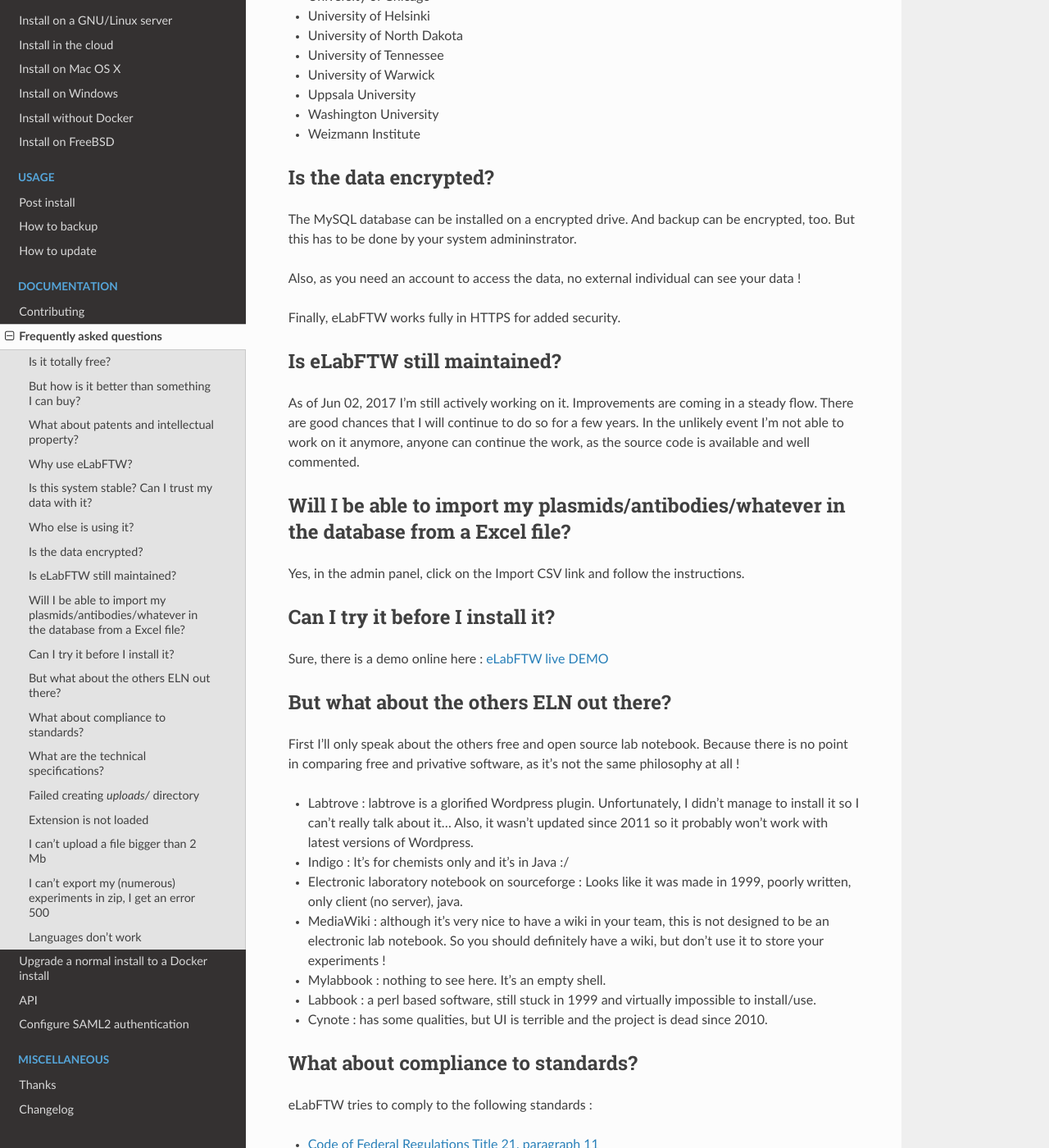
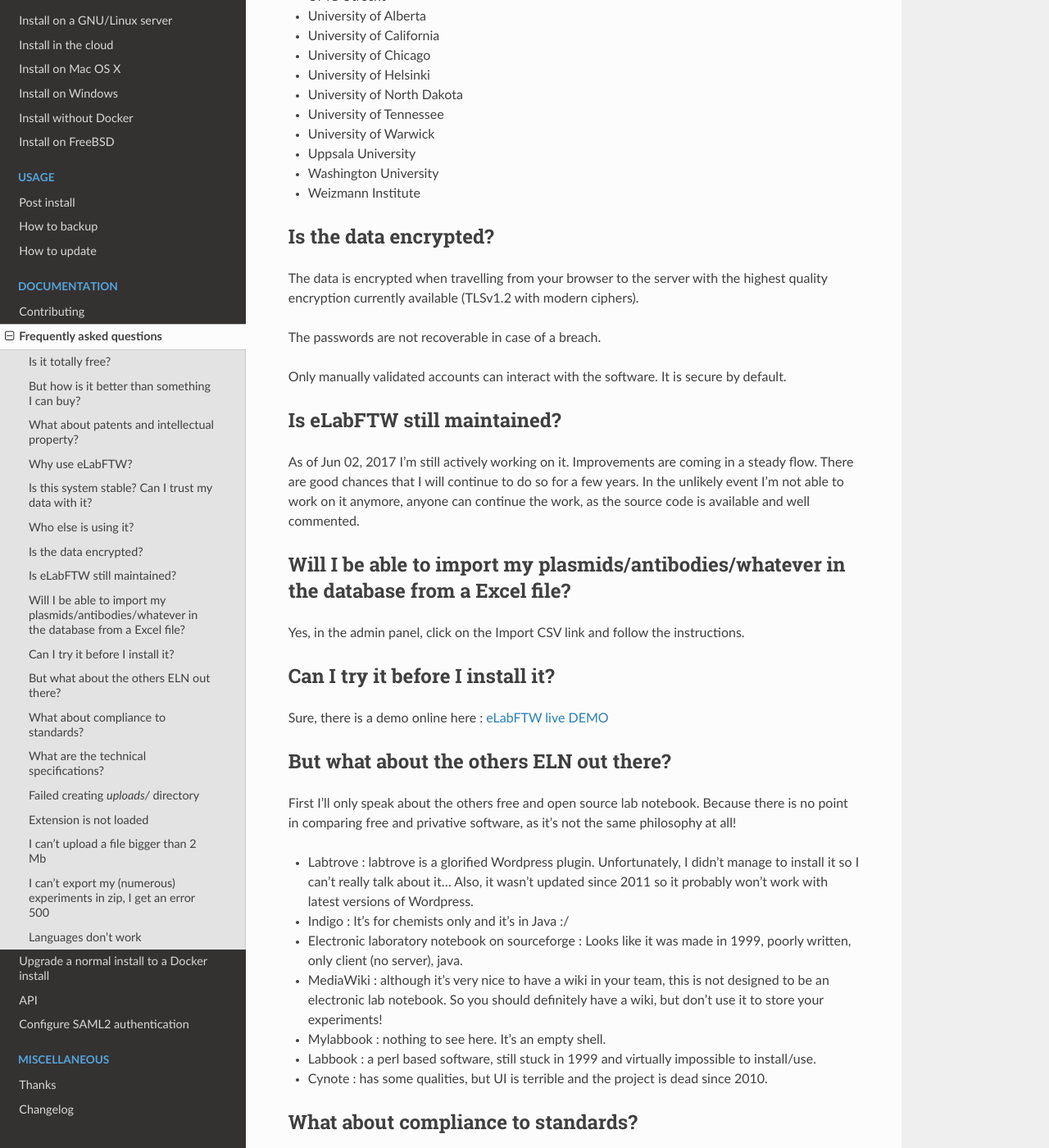
Before and after one commit to elabftw/elabdoc, a Sphinx documentation site: the page built from doc/faq.rst, in a window 1280 px wide and 1400 px high, scrolled down 2336 px. Shown: the whole window at 82% size. Built offline with Sphinx 7.4.7 and the Read the Docs theme 2.0.0, drawn with Linux system fonts in a browser that asks for light colours; pages that are not in the unit, such as notebooks, are missing from menus; some of the changed text lies outside the part shown.

Commit message:
update faq

```diff
--- a/doc/faq.rst
+++ b/doc/faq.rst
@@ -59,14 +59,16 @@
 Is this system stable? Can I trust my data with it?
 ---------------------------------------------------
 
-New features are added very often and they don't break what exists already. However, having an automated :ref:`backup <backup>` strategy is mandatory in order to be sure **nothing will be lost**.
+Yes. It is used in numerous research centers all over the world since a few years now and if an issue is found it is quickly reported and fixed.
+
+However, having an automated :ref:`backup <backup>` strategy is mandatory in order to be sure **nothing will be lost**.
 
 Being able to do backups is yet another advantage over paper (you can't backup paper !).
 
 Who else is using it?
 ---------------------
 
-Here are some places running eLabFTW:
+Here are some places running eLabFTW (non-exhaustive list):
 
 * Cardiff University
 * Hannover Medical School
@@ -95,11 +97,11 @@
 Is the data encrypted?
 ----------------------
 
-The MySQL database can be installed on a encrypted drive. And backup can be encrypted, too. But this has to be done by your system admininstrator.
+The data is encrypted when travelling from your browser to the server with the highest quality encryption currently available (TLSv1.2 with modern ciphers).
 
-Also, as you need an account to access the data, no external individual can see your data !
+The passwords are not recoverable in case of a breach.
 
-Finally, eLabFTW works fully in HTTPS for added security.
+Only manually validated accounts can interact with the software. It is secure by default.
 
 Is eLabFTW still maintained?
 ----------------------------
@@ -119,7 +121,7 @@
 But what about the others ELN out there?
 ----------------------------------------
 
-First I'll only speak about the others free and open source lab notebook. Because there is no point in comparing free and privative software, as it's not the same philosophy at all !
+First I'll only speak about the others free and open source lab notebook. Because there is no point in comparing free and privative software, as it's not the same philosophy at all!
 
 * Labtrove : labtrove is a glorified Wordpress plugin. Unfortunately, I didn't manage to install it so I can't really talk about it... Also, it wasn't updated since 2011 so it probably won't work with latest versions of Wordpress.
 
@@ -127,7 +129,7 @@
 
 * Electronic laboratory notebook on sourceforge : Looks like it was made in 1999, poorly written, only client (no server), java.
 
-* MediaWiki : although it's very nice to have a wiki in your team, this is not designed to be an electronic lab notebook. So you should definitely have a wiki, but don't use it to store your experiments !
+* MediaWiki : although it's very nice to have a wiki in your team, this is not designed to be an electronic lab notebook. So you should definitely have a wiki, but don't use it to store your experiments!
 
 * Mylabbook : nothing to see here. It's an empty shell.
 
```
Also changed, not shown: other parts of doc/faq.rst (+2 -2 lines).
